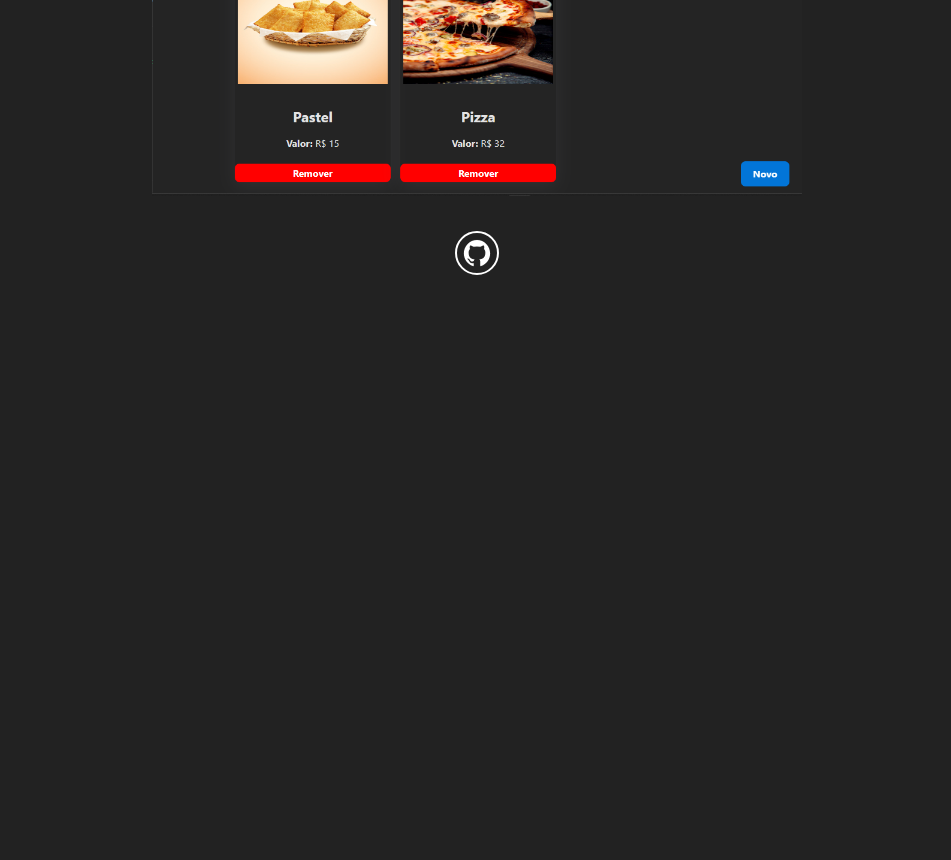
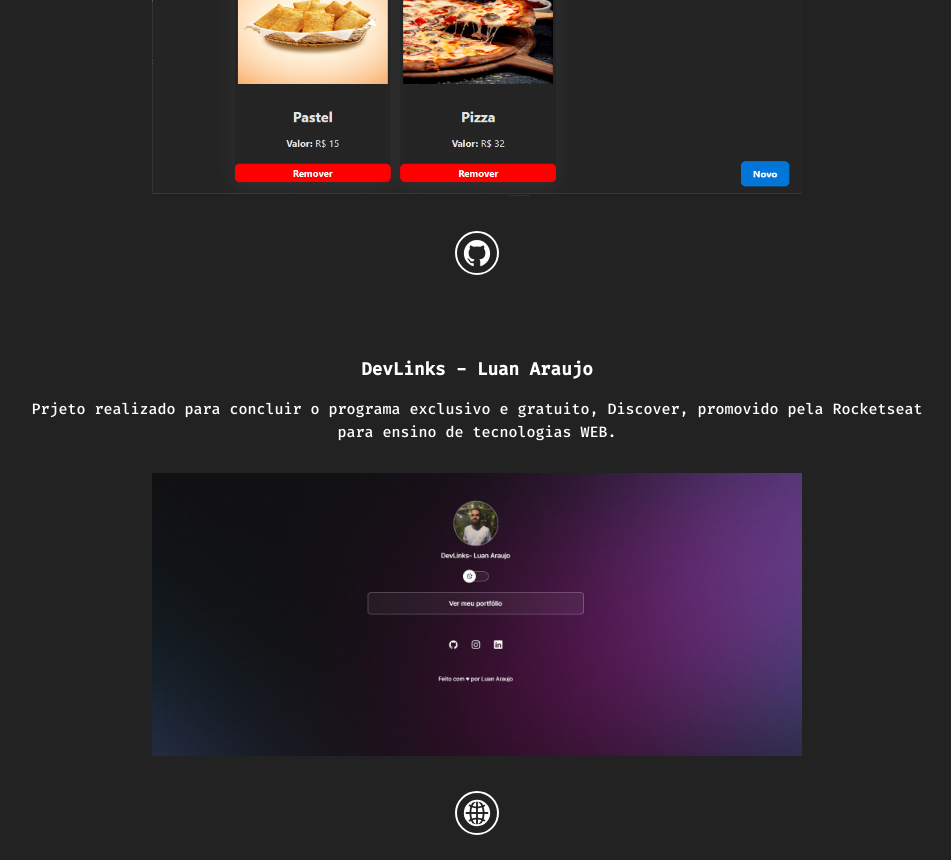
Before and after one commit to luanaraujo/portfolio, a plain HTML site: page index.html in a window 1280 px wide. Shown: the part 3896-4756 px from the top of the page, without its empty margins (183-1134 px from the left). Before the commit the page ends 4196 px from the top, so only its background shows below. Drawn offline with nearby package versions, Linux system fonts and the light colour scheme; files whose address does not match are found by name.

Commit message:
adicionado o devlinks no portfolio

```diff
--- a/index.html
+++ b/index.html
@@ -127,6 +127,18 @@
 		</div>
 	</div>
 
+	<div class="ProjetoDevlinks" id="devlinks">
+		<h3 data-translation-key="projects-links">DevLinks - Luan Araujo</h3>
+		<p data-translation-key="links-description" class="projeto-link-texto">Prjeto realizado para concluir o programa exclusivo e gratuito, Discover, promovido pela Rocketseat para ensino de tecnologias WEB.</p>
+		<img src="/assets/devlinks.jpg" alt="Preview devlinks" class="devlinks-image responsive-image">
+
+		<div class="devlinks-icon">
+			<a href="https://devlinks-luanaraujo.vercel.app/" target="_blank">
+				<ion-icon name="globe" class="links-icon"></ion-icon>
+			</a>
+		</div>
+	</div>
+
 
 	<script src="./script.js"></script>
 	<script type="module" src="https://unpkg.com/ionicons@7.1.0/dist/ionicons/ionicons.esm.js"></script>
--- a/script.js
+++ b/script.js
@@ -336,6 +336,14 @@ class TranslationHandler {
                 english: "A personal project for a simple digital menu prototype using Java Spring, Spring MVC, React, TypeScript, and PostgreSQL. For the fronted, I used the following tecnologies: React, TypeScript, and React Query. This menu allows the user to include new products and delete the existing ones. In my Linkedin profile I uploaded a video showing the program.",
                 portuguese: "Projeto pessoal de um simples protótipo de cardápio digital utilizando as seguintes tecnologias no backend: Java Spring e Spring MVC para criação do servidor, Spring Data JPA para manipulação e persistência de dados, Lombok e o banco de dados PostgreSQL. No frontend foram utilizadas as tecnologias: React, Typescript e React Query. Esse cardápio permite incluir novos produtos e fazer a exclusão do cardápio. No meu Linkedin eu postei um vídeo mostrando o funcionamento.",
             },
+            "projects-links":{
+                english: "DevLinks - Luan Araujo",
+                portuguese: "DevLinks - Luan Araujo",
+            },
+            "links-description":{
+                english: "Project carried out to complete the exclusive and free program, Discover, promoted by Rocketseat for teaching web technologies.",
+                portuguese:"Prjeto realizado para concluir o programa exclusivo e gratuito, Discover, promovido pela Rocketseat para ensino de tecnologias WEB.",
+            }
             // Adicione mais chaves de tradução conforme necessário
         };
 
@@ -389,6 +397,14 @@ const elMenuDesc = document.querySelector("#cardapio p");
 const elMenuDescTranslator = new TranslationHandler(elMenuDesc, "menu-description", translations);
 elMenuDescTranslator.enable();
 
+const elLink = document.querySelector("#devlinks h3");
+const elLinkTranslator = new TranslationHandler(elLink, "projects-links", translations);
+elLinkTranslator.enable();
+
+const elLinkDesc = document.querySelector("#devlinks p");
+const elLinkDescTranslator = new TranslationHandler(elLinkDesc, "links-description", translations);
+elLinkDescTranslator.enable();
+
 const glitchTitle = new TextGlitch(elTitle);
 const glitchProjetos = new MeusProjetos(elProjetos);
 
@@ -411,6 +427,8 @@ englishButton.addEventListener("click", function () {
     elTableDescTranslator.setLanguage("english");
     elMenuTranslator.setLanguage("english");
     elMenuDescTranslator.setLanguage("english");
+    elLinkTranslator.setLanguage("english");
+    elLinkDescTranslator.setLanguage("english");
 });
 
 portugueseButton.addEventListener("click", function () {
@@ -428,4 +446,6 @@ portugueseButton.addEventListener("click", function () {
     elTableDescTranslator.setLanguage("portuguese");
     elMenuTranslator.setLanguage("portuguese");
     elMenuDescTranslator.setLanguage("portuguese");
+    elLinkTranslator.setLanguage("portuguese");
+    elLinkDescTranslator.setLanguage("portuguese");
 });
--- a/style.css
+++ b/style.css
@@ -370,7 +370,7 @@ header {
 
 /* Projeto Tabela */
 .ProjetoTabela {
-    order: 7;
+    order: 8;
     font-size: 15px;
     font-family: "Fira Code", monospace;
     color: #fff;
@@ -408,9 +408,9 @@ header {
     border: 2px solid rgba(255, 255, 255, 0.2);
 }
 
-/* Projeto Tabela */
+/* Projeto Cardapio */
 .ProjetoCardapio {
-    order: 7;
+    order: 9;
     font-size: 15px;
     font-family: "Fira Code", monospace;
     color: #fff;
@@ -444,6 +444,46 @@ header {
 }
 
 .cardapio-icon:hover {
+    color: rgba(255, 255, 255, 0.2);
+    border: 2px solid rgba(255, 255, 255, 0.2);
+}
+
+/* Projeto Devlinks */
+.ProjetoDevlinks {
+    order: 10;
+    font-size: 15px;
+    font-family: "Fira Code", monospace;
+    color: #fff;
+    margin: 20px;
+    padding-top: 20px;
+    width: 100%;
+    align-items: center;
+    text-align: center;
+}
+
+.projeto-link-texto {
+    font-size: 15px;
+    margin: 0 auto;
+    max-width: 70%;
+    line-height: 1.5;
+    margin-bottom: 10px;
+}
+
+.devlinks-image {
+    width: 650px;
+    margin: 20px;
+}
+
+.links-icon {
+    font-size: 30px;
+    color: #fff;
+    margin-top: 10px;
+    border-radius: 50%;
+    border: 2px solid #fff;
+    padding: 5px;
+}
+
+.links-icon:hover {
     color: rgba(255, 255, 255, 0.2);
     border: 2px solid rgba(255, 255, 255, 0.2);
 }
```
Also changed, not shown: assets/devlinks.jpg (added), assets/pavel-zayats-blck1.jpg (added).
